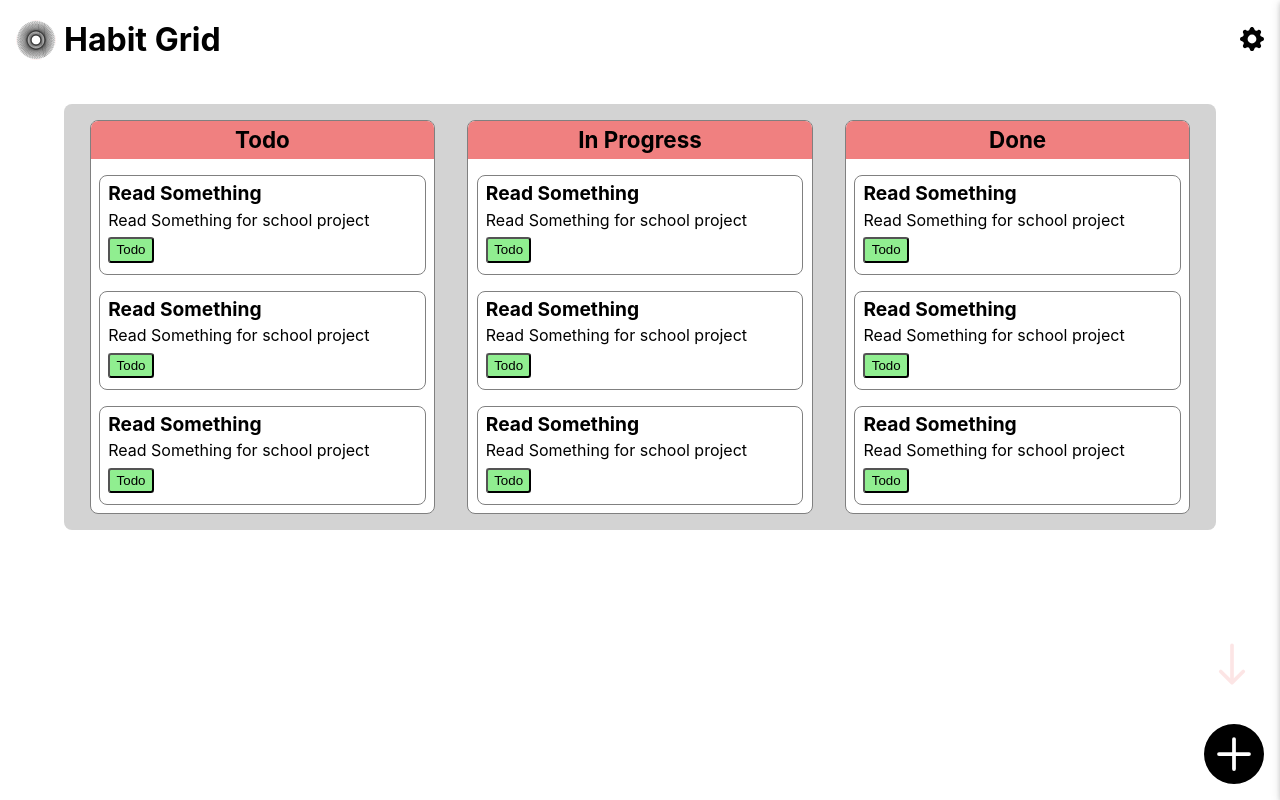
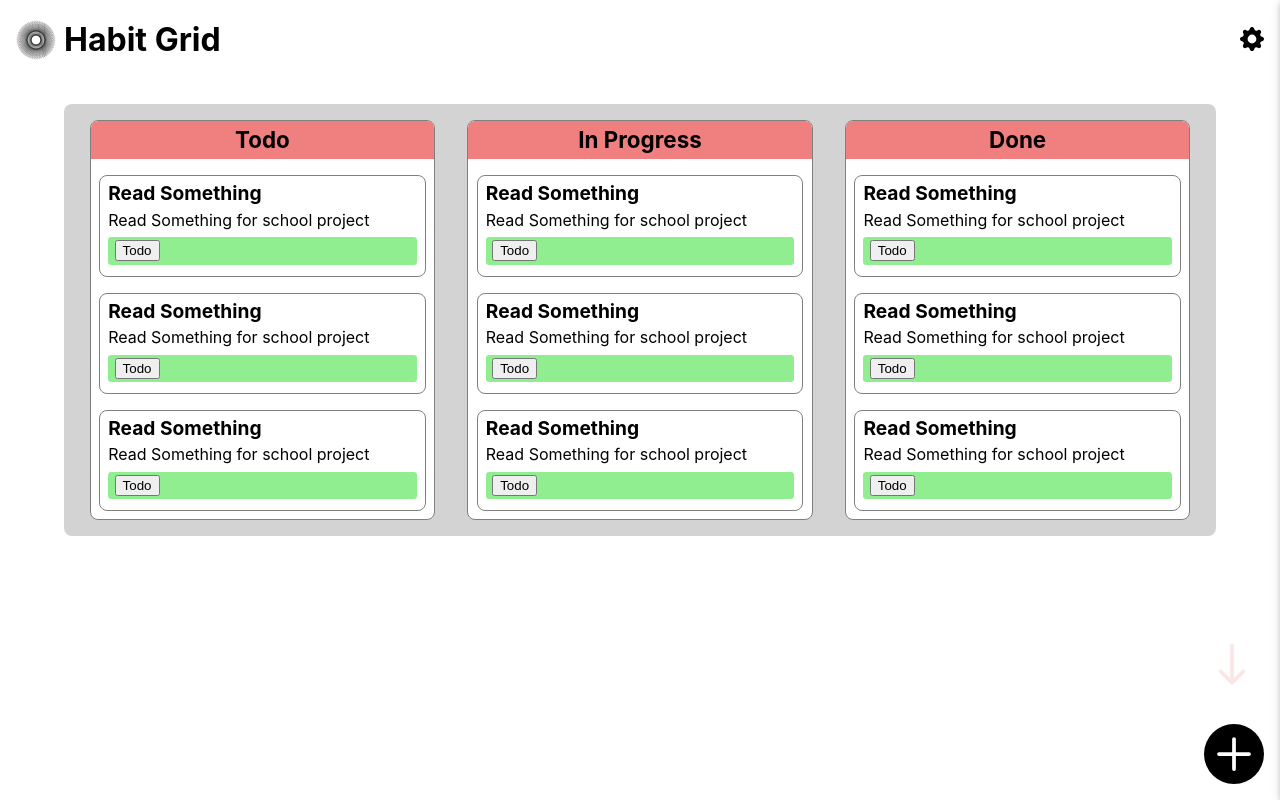
Before and after one commit to teooliver/habit-grid, a React (Create React App) app: page /kanban in a window 1280 px wide. Built offline with nearby package versions, Linux system fonts and the light colour scheme.

Commit message:
added styles to KanbanCard

```diff
--- a/src/components/kanban/CardDropdown.tsx
+++ b/src/components/kanban/CardDropdown.tsx
@@ -1,11 +1,15 @@
-import React, { useEffect, useRef, useState } from "react";
+import React, { useEffect, useRef } from "react";
 
 interface CardDropdownProps {
   setIsOpen: React.Dispatch<React.SetStateAction<boolean>>;
+  boardColumns: string[];
 }
 
-export const CardDropdown: React.FC<CardDropdownProps> = ({ setIsOpen }) => {
-  const cardDropDownRef = useRef<HTMLDivElement>(null);
+export const CardDropdown: React.FC<CardDropdownProps> = ({
+  setIsOpen,
+  boardColumns,
+}) => {
+  const cardDropDownRef = useRef<HTMLUListElement>(null);
 
   useEffect(() => {
     document.addEventListener("click", (e) => handleClickOutside(e));
@@ -28,16 +32,14 @@ export const CardDropdown: React.FC<CardDropdownProps> = ({ setIsOpen }) => {
   };
 
   return (
-    <div className='CardDropdown'>
-      <div ref={cardDropDownRef} className='move-to-collumn-dropdown'>
-        <ul className='active'>
+    <ul ref={cardDropDownRef} className='dropdown-list'>
       <li
         className='menu-item'
         onClick={() => {
           console.log("TODO");
         }}
       >
-            <span>Todo</span>
+        <span>{boardColumns[0]}</span>
       </li>
       <li
         className='menu-item'
@@ -45,18 +47,8 @@ export const CardDropdown: React.FC<CardDropdownProps> = ({ setIsOpen }) => {
           console.log("In Progress");
         }}
       >
-            <span>In Progress</span>
-          </li>
-          <li
-            className='menu-item'
-            onClick={() => {
-              console.log("DONE");
-            }}
-          >
-            <span>Done</span>
+        <span>{boardColumns[1]}</span>
       </li>
     </ul>
-      </div>
-    </div>
   );
 };
--- a/src/components/kanban/KanbanCard.tsx
+++ b/src/components/kanban/KanbanCard.tsx
@@ -8,12 +8,15 @@ export interface KanbanCardProps {
   description?: string;
   column?: string;
   boardId?: number;
+  boardColumns?: string[];
 }
 
 export const KanbanCard: React.FC<KanbanCardProps> = ({
   title,
   description,
   id,
+  column = "todo",
+  boardColumns = ["todo", "in progress", "done"],
 }) => {
   const [isDropdownOpen, setIsDropdownOpen] = useState(false);
 
@@ -22,13 +25,17 @@ export const KanbanCard: React.FC<KanbanCardProps> = ({
       {title && <h1 className='KanbanCard__title'>{title}</h1>}
       {description && <p className='KanbanCard__description'>{description}</p>}
 
-      <button
-        className='move'
-        onClick={() => setIsDropdownOpen(!isDropdownOpen)}
-      >
-        Todo
-      </button>
-      {isDropdownOpen && <CardDropdown setIsOpen={setIsDropdownOpen} />}
+      <div className='KanbanCard__dropdown'>
+        <button onClick={() => setIsDropdownOpen(!isDropdownOpen)}>
+          {column}
+        </button>
+        {isDropdownOpen && (
+          <CardDropdown
+            setIsOpen={setIsDropdownOpen}
+            boardColumns={boardColumns.filter((col) => col !== column)}
+          />
+        )}
+      </div>
     </div>
   );
 };
--- a/src/styles/_KanbanStyles.scss
+++ b/src/styles/_KanbanStyles.scss
@@ -45,13 +45,28 @@
   &__description {
     font-size: 1rem;
   }
-  .move {
+  &__dropdown {
+    position: relative;
     margin-top: 0.6rem;
     margin-bottom: 0.2rem;
     background-color: lightgreen;
     padding: 0.2rem 0.4rem;
     border-radius: 0.2rem;
-    width: fit-content;
+    // width: fit-content;
+    .dropdown-list {
+      position: absolute;
+      top: 2rem;
+      background-color: lightcoral;
+    }
+    .menu-item,
+    button {
+      text-transform: capitalize;
+      width: fit-content;
+    }
+
+    button {
+      margin-left: auto;
+    }
   }
 }
 
```
Lines whose indentation alone changed are shown as unchanged.
